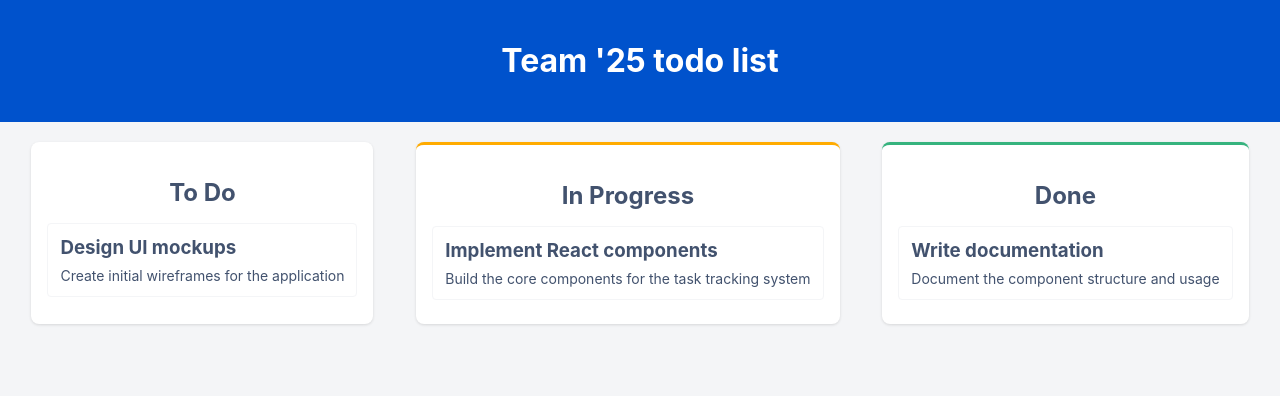
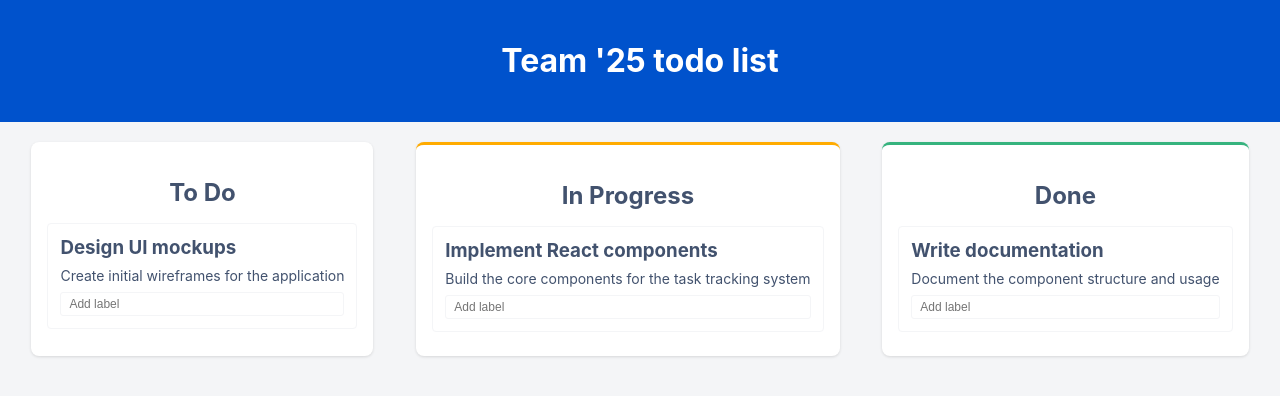
Before and after one commit to garethwham/ai-agent-repo, a React (Create React App) app in the folder my-app/: page / in a window 1280 px wide. Shown: the top 396 px of the page. Built offline with nearby package versions, Linux system fonts and the light colour scheme.

Commit message:
AAD-7:  feat: Add unique label field to task cards

```diff
--- a/my-app/src/App.css
+++ b/my-app/src/App.css
@@ -72,3 +72,21 @@
 .status-done {
   border-top: 3px solid var(--green);
 }
+
+.task-label {
+  margin-top: 8px;
+}
+
+.label-input {
+  width: 100%;
+  padding: 4px 8px;
+  border: 1px solid var(--light-gray);
+  border-radius: 3px;
+  font-size: 12px;
+  color: var(--neutral-gray);
+}
+
+.label-input:focus {
+  outline: 2px solid var(--secondary-blue);
+  border-color: transparent;
+}
--- a/my-app/src/components/TaskList.js
+++ b/my-app/src/components/TaskList.js
@@ -5,19 +5,22 @@ const initialTasks = [
     id: 1,
     title: 'Design UI mockups',
     description: 'Create initial wireframes for the application',
-    status: 'To Do'
+    status: 'To Do',
+    label: ''
   },
   {
     id: 2,
     title: 'Implement React components',
     description: 'Build the core components for the task tracking system',
-    status: 'In Progress'
+    status: 'In Progress',
+    label: ''
   },
   {
     id: 3,
     title: 'Write documentation',
     description: 'Document the component structure and usage',
-    status: 'Done'
+    status: 'Done',
+    label: ''
   }
 ];
 
@@ -28,10 +31,35 @@ function TaskList() {
     return tasks.filter(task => task.status === status);
   };
 
+  const handleLabelChange = (taskId, newLabel) => {
+    // Check if label already exists in any task
+    const labelExists = tasks.some(task =>
+      task.id !== taskId && task.label.toLowerCase() === newLabel.toLowerCase()
+    );
+
+    if (labelExists) {
+      alert('This label already exists. Please use a unique label.');
+      return;
+    }
+
+    setTasks(tasks.map(task =>
+      task.id === taskId ? { ...task, label: newLabel } : task
+    ));
+  };
+
   const TaskCard = ({ task }) => (
     <div className="task-card">
       <h3>{task.title}</h3>
       <p>{task.description}</p>
+      <div className="task-label">
+        <input
+          type="text"
+          placeholder="Add label"
+          value={task.label}
+          onChange={(e) => handleLabelChange(task.id, e.target.value)}
+          className="label-input"
+        />
+      </div>
     </div>
   );
 
```
